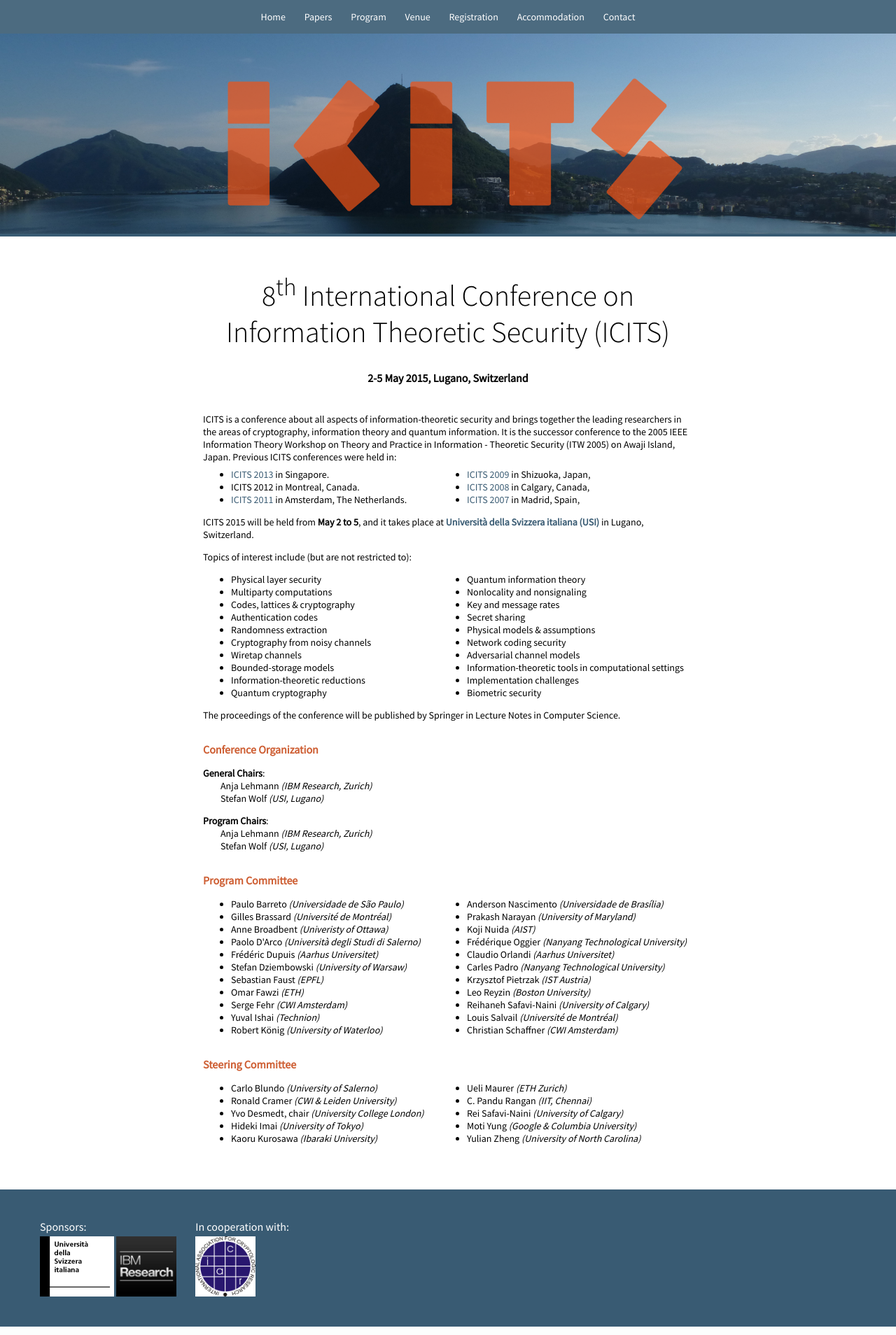
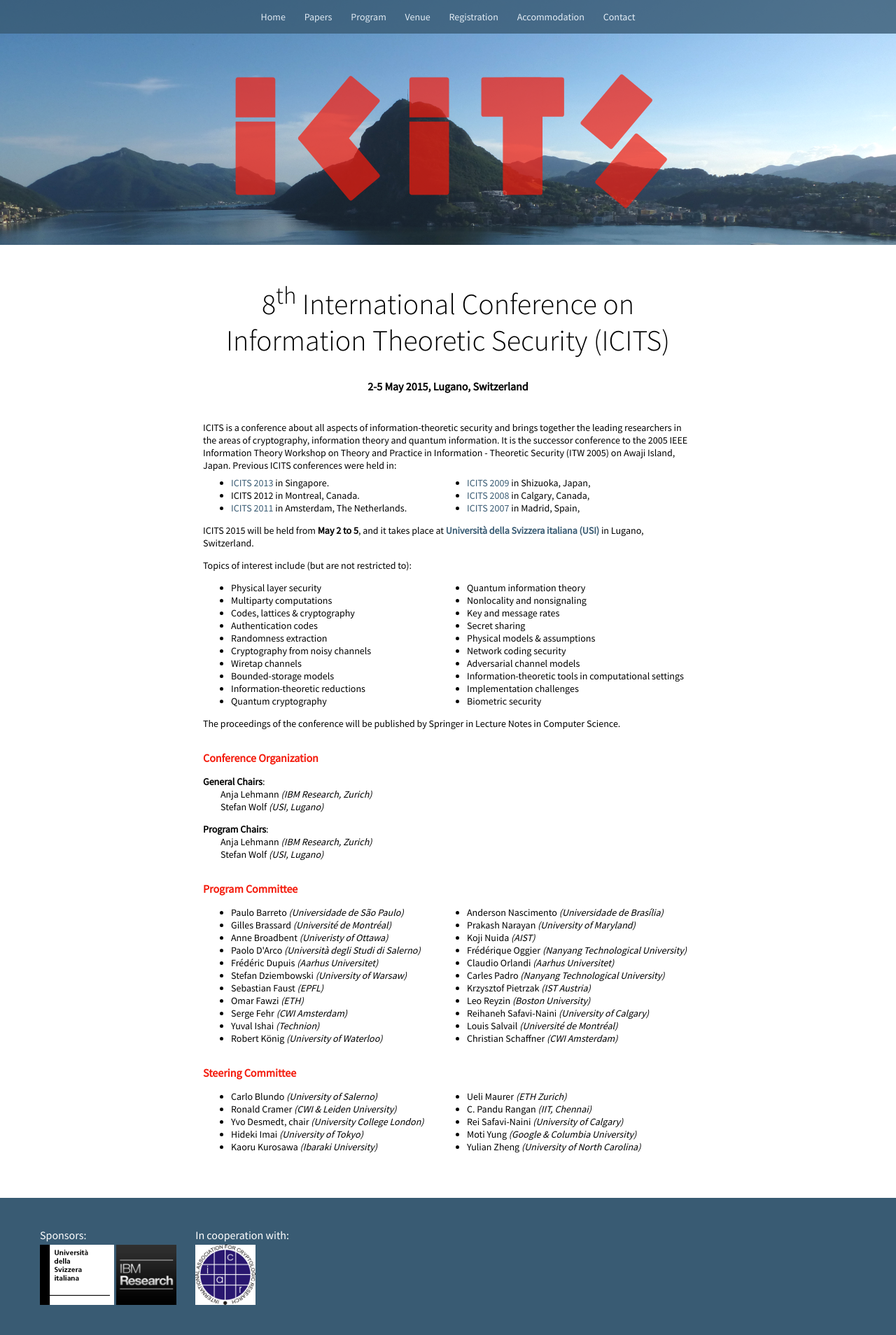
Before and after one commit to EnraH/ICITS_website, a PHP site: page / in a window 1280 px wide; the page is wider, and only the part inside the window is pictured. Shown: that part at 70% size. Run offline with PHP 8.4, Linux system fonts and the light colour scheme.

Commit message:
change header and colors

```diff
--- a/css/style.css
+++ b/css/style.css
@@ -23,7 +23,7 @@ a:visited {
   }
 
 a:active {
-  color: #ce5f34;
+  color: #f41c0d;
   }
 
 a:hover {
@@ -120,20 +120,29 @@ div#sponsors:hover {
 //#iacr { margin-left:30px; margin-bottom:10px;}
 
 #header {
-//  z-index:2;
+  position:relative;
+  background-image:url("../img/background.png");
+  background-repeat:no-repeat;
+  background-position: center bottom;
+  background-size:cover;
   padding: 0px;
-  padding-top:0px;
-  //max-height: 300px;
-  margin-top:48px;
+  padding-top:50px;
+  max-height: 555px;
+  min-height:300px;
+  margin-top:0px;
   text-align:center;
-  background-color: #395b73;
   width:100%;
-  //overflow:hidden;
   }
 
 #header img {
-  //max-width: 800px;
-  width:100%;
+  width:80%;
+  max-width:700px;
+  opacity:0.7;
+  position: absolute;
+  bottom: 20px;
+  left:0px;
+  right:0px;
+  margin:auto;
   //min-height:100px;
  // margin-left:auto;
  // margin-right:auto;
@@ -144,7 +153,7 @@ div#sponsors:hover {
   //padding-left:10px;
   background-color:#395b73;
   color:#FFF;
-  opacity:0.9;
+  opacity:0.8;
 	/*position:absolute;
 	left:8px;
 	top:228px;*/
@@ -185,7 +194,7 @@ div#sponsors:hover {
 }
 
 #menu li:hover{
-  background-color: #ce5f34;
+  background-color: #284050;
 }
 
 li.menu-toplevel {
@@ -280,7 +289,7 @@ ul.single{
 
 #content h4 {
   font-size:16px;
-  color:#ce5f34;
+  color: #f41c0d;
   margin-top:30px;
   margin-bottom:15px;
   }
--- a/index.php
+++ b/index.php
@@ -137,7 +137,7 @@ $activePages = array(
 </head>
 <body>
 <div id="header">
-				<img src="img/icits60.png" alt="icits">
+				<img src="img/Logo.svg"  alt="icits">
 </div>
 <!--
 	<div id="makeMeScrollable">
```
Also changed, not shown: img/Logo.svg (added), img/background.png (added).
